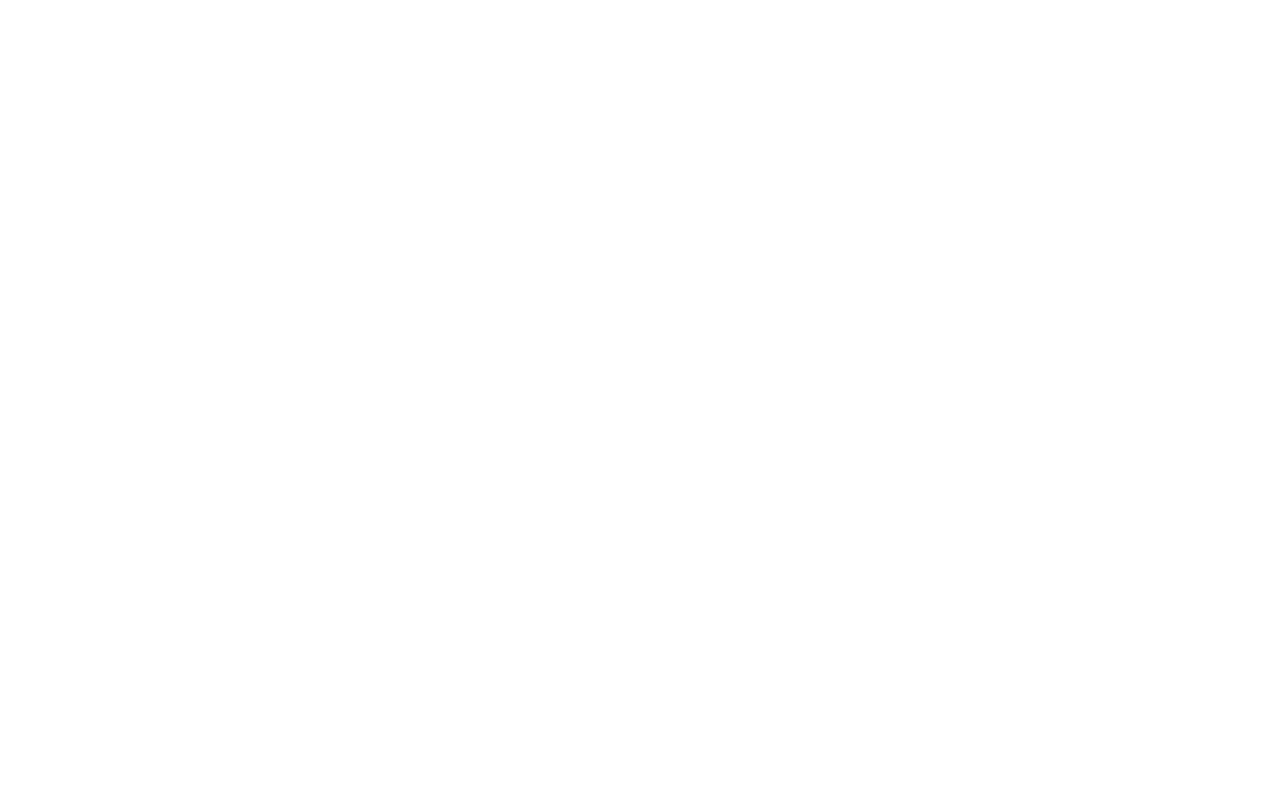
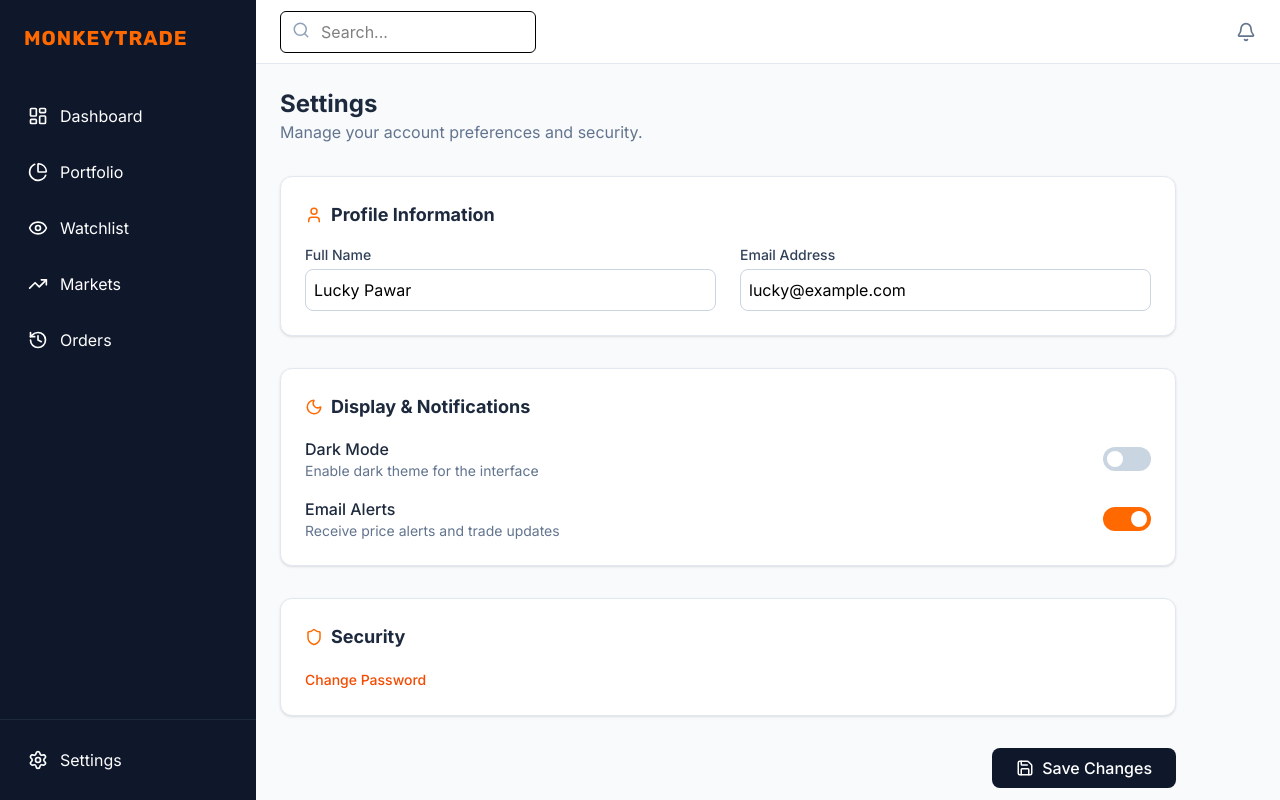
Before and after one commit to lucky-KRMU/MonkeyTrade, a React (Vite) app: page /settings in a window 1280 px wide. Before the commit this address had no page. Built offline with nearby package versions, Linux system fonts and the light colour scheme.

Commit message:
add security page and itd it's route

```diff
--- a/src/App.jsx
+++ b/src/App.jsx
@@ -5,6 +5,7 @@
 import WatchlistPage from './WatchlistPage';
 import OrdersPage from './OrdersPage';
 import MarketsPage from './MarketsPage';
+import SettingsPage from './SettingsPage';
 
 function App() {
   return (
@@ -15,8 +16,9 @@
           <Route index element={<DashboardPage />} />
           <Route path="portfolio" element={<PortfolioPage />} />
           <Route path="watchlist" element={<WatchlistPage />} />
-          <Route path="markets" element={<MarketsPage/>} />
-          <Route path="orders" element={<OrdersPage/>} />
+          <Route path="markets" element={<MarketsPage />} />
+          <Route path="orders" element={<OrdersPage />} />
+          <Route path='settings' element={<SettingsPage />} />
         </Route>
       </Routes>
     </BrowserRouter>
--- /dev/null
+++ b/src/SettingsPage.jsx
@@ -0,0 +1,82 @@
+import React, { useState } from 'react';
+import { User, Shield, Bell, Moon, Save } from 'lucide-react';
+
+export default function SettingsPage() {
+  const [darkMode, setDarkMode] = useState(false);
+  const [emailAlerts, setEmailAlerts] = useState(true);
+
+  return (
+    <div className="space-y-8 animate-in fade-in duration-500 max-w-4xl font-[Inter]">
+      <div>
+        <h2 className="text-2xl font-bold text-slate-800">Settings</h2>
+        <p className="text-slate-500">Manage your account preferences and security.</p>
+      </div>
+
+      {/* Profile Section */}
+      <section className="bg-white p-6 rounded-xl border border-slate-200 shadow-sm">
+        <h3 className="text-lg font-bold text-slate-800 mb-4 flex items-center gap-2">
+          <User size={18} className="text-orange-500" /> Profile Information
+        </h3>
+        <div className="grid grid-cols-1 md:grid-cols-2 gap-6">
+          <div>
+            <label className="block text-sm font-medium text-slate-700 mb-1">Full Name</label>
+            <input type="text" className="w-full p-2 border border-slate-300 rounded-lg" defaultValue="Lucky Pawar" />
+          </div>
+          <div>
+            <label className="block text-sm font-medium text-slate-700 mb-1">Email Address</label>
+            <input type="email" className="w-full p-2 border border-slate-300 rounded-lg" defaultValue="lucky@example.com" />
+          </div>
+        </div>
+      </section>
+
+      {/* Preferences Section */}
+      <section className="bg-white p-6 rounded-xl border border-slate-200 shadow-sm">
+        <h3 className="text-lg font-bold text-slate-800 mb-4 flex items-center gap-2">
+          <Moon size={18} className="text-orange-500" /> Display & Notifications
+        </h3>
+        <div className="space-y-4">
+          <div className="flex items-center justify-between">
+            <div>
+              <p className="font-medium text-slate-800">Dark Mode</p>
+              <p className="text-sm text-slate-500">Enable dark theme for the interface</p>
+            </div>
+            <ToggleSwitch enabled={darkMode} onToggle={() => setDarkMode(!darkMode)} />
+          </div>
+          <div className="flex items-center justify-between">
+            <div>
+              <p className="font-medium text-slate-800">Email Alerts</p>
+              <p className="text-sm text-slate-500">Receive price alerts and trade updates</p>
+            </div>
+            <ToggleSwitch enabled={emailAlerts} onToggle={() => setEmailAlerts(!emailAlerts)} />
+          </div>
+        </div>
+      </section>
+
+      {/* Security Section */}
+      <section className="bg-white p-6 rounded-xl border border-slate-200 shadow-sm">
+        <h3 className="text-lg font-bold text-slate-800 mb-4 flex items-center gap-2">
+          <Shield size={18} className="text-orange-500" /> Security
+        </h3>
+        <button className="text-orange-600 font-medium hover:underline text-sm">Change Password</button>
+      </section>
+
+      <div className="flex justify-end">
+        <button className="bg-slate-900 text-white px-6 py-2 rounded-lg font-medium hover:bg-slate-800 transition flex items-center gap-2">
+          <Save size={18} /> Save Changes
+        </button>
+      </div>
+    </div>
+  );
+}
+
+// Simple Toggle Component
+function ToggleSwitch({ enabled, onToggle }) {
+  return (
+    <button
+      onClick={onToggle}
+      className={`w-12 h-6 rounded-full transition-colors ${enabled ? 'bg-orange-500' : 'bg-slate-300'}`}
+    >
+      <div className={`w-4 h-4 bg-white rounded-full transition-transform m-1 ${enabled ? 'translate-x-6' : 'translate-x-0'}`} />
+    </button>
+  );
+}
```
